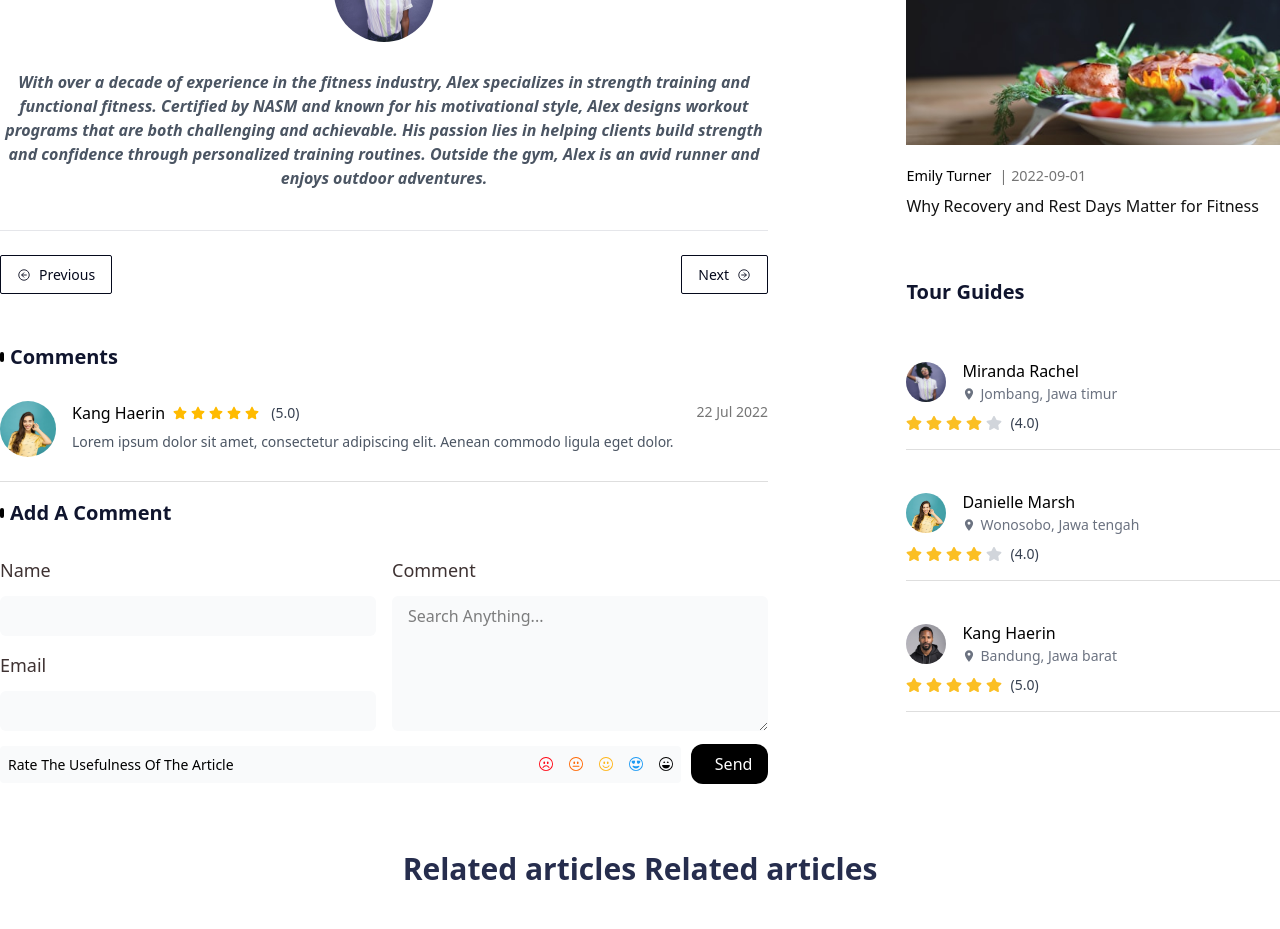
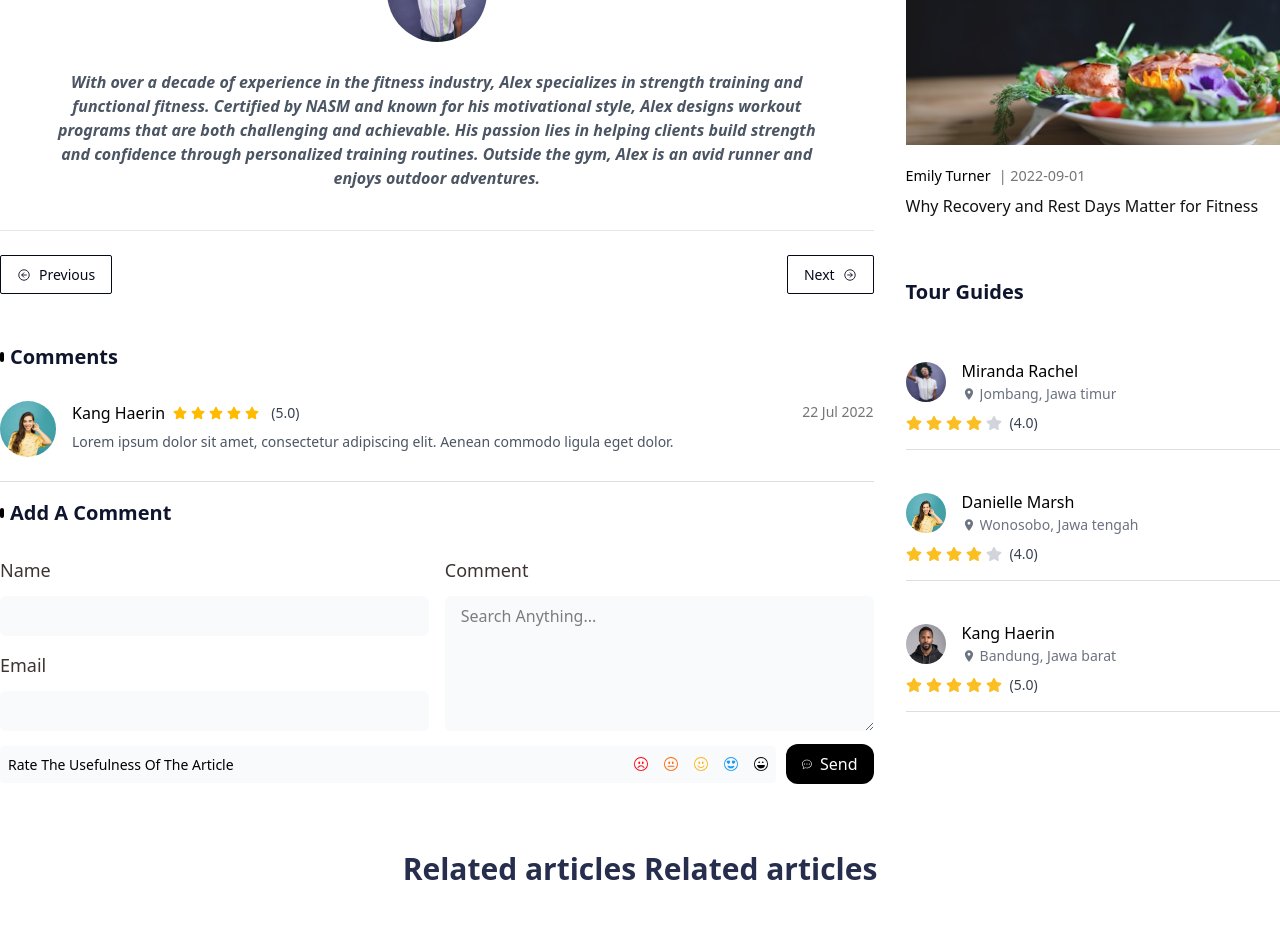
Before and after one commit to mah12345o/blog-web-app, a Next.js app: page /blog/full-body-workout-guide in a window 1280 px wide. Shown: the part 1341-2270 px from the top of the page. Built offline with nearby package versions, Linux system fonts and the light colour scheme.

Commit message:
desktop ui fix

```diff
--- a/app/components/BannerImage.tsx
+++ b/app/components/BannerImage.tsx
@@ -1,4 +1,3 @@
-import React from "react";
 
 export const BannerImage = ({
   imageSrc = "/hero.png",
--- a/app/components/BlogContent.tsx
+++ b/app/components/BlogContent.tsx
@@ -50,7 +50,7 @@ export const BlogContent = ({ blogData }: { blogData: BlogPostInterface }) => {
           <AboutAuthorCarousel />
           <CommentsSection />
         </div>
-        <div>
+        <div className="explore-more-section">
           <Heading title="Explore more" />
           {exploreMoreData?.map((el) => (
             <ExploreMoreCard
--- a/app/components/ExploreMoreCard.tsx
+++ b/app/components/ExploreMoreCard.tsx
@@ -16,7 +16,7 @@ export const ExploreMoreCard = ({
   image: string;
 }) => {
   return (
-   <div className="explore-card-wrapper">
+   <div>
      <Link href={`/blog/${slug}`}>
       <div className="explore-card-content">
         <div className="explore-card-image-container">
--- a/app/globals.css
+++ b/app/globals.css
@@ -312,6 +312,13 @@
   margin-bottom: 12px;
 }
 
+.explore-more-section {
+  width: 30%;
+}
+
+.content-container > div:first-child {
+  width:70%;
+}
 /* BannerImage Component */
 .banner-image-bg {
   background-size: cover;
@@ -431,7 +438,7 @@
 }
 
 /* ExploreMoreCard Component */
-.explore-card-wrapper {
+.explore-more-section > div {
   margin-bottom: 15px;
 }
 
```
